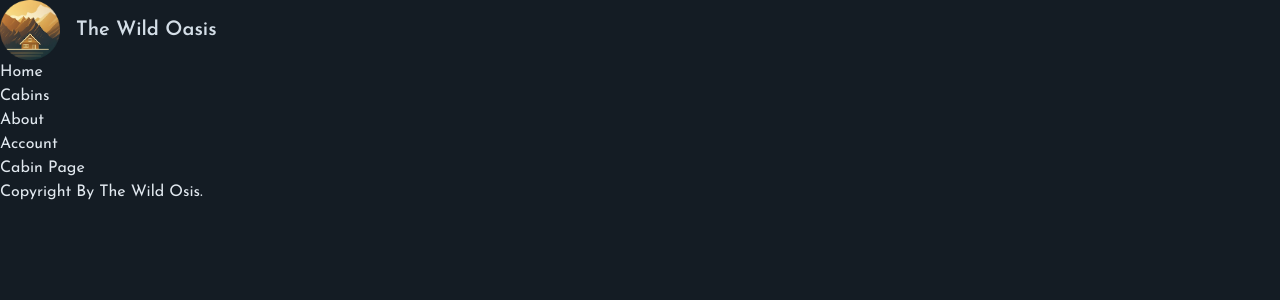
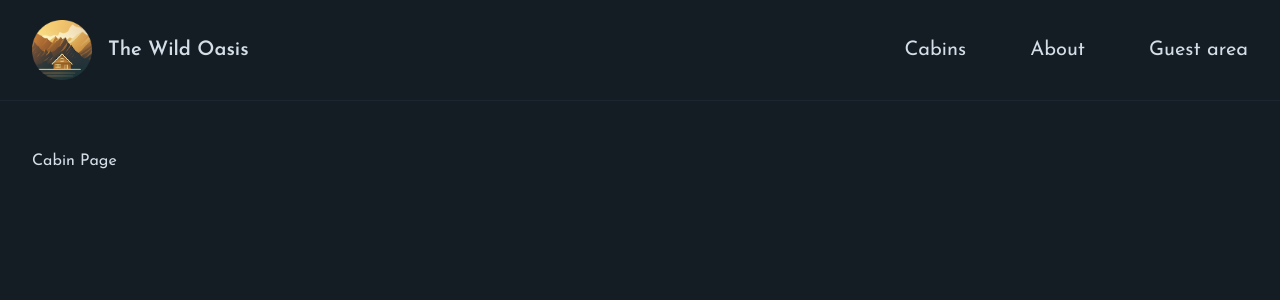
Before and after one commit to ashutosh-mishra-dev/learn-next.js-with-project-wild-osis-website-, a Next.js app: page /cabins in a window 1280 px wide. Shown: the top 300 px of the page. Built offline with nearby package versions, Linux system fonts and the light colour scheme.

Commit message:
Section 33 : Starting to Build the Wild Osis Website : improving the navigation and Root Layout

```diff
--- /dev/null
+++ b/src/app/_component/Header.js
@@ -0,0 +1,15 @@
+import Logo from "@/app/_component/Logo";
+import Navigation from "@/app/_component/Navigation";
+
+function Header() {
+  return (
+    <header className="border-b border-primary-900 px-8 py-5">
+      <div className="flex justify-between items-center max-w-7xl mx-auto">
+        <Logo />
+        <Navigation />
+      </div>
+    </header>
+  );
+}
+
+export default Header;
--- a/src/app/_component/Navigation.js
+++ b/src/app/_component/Navigation.js
@@ -2,19 +2,30 @@
 
 export default function Navigation() {
   return (
-    <ul>
+    <nav className="z-10 text-xl">
+      <ul className="flex gap-16 items-center">
         <li>
-        <Link href={"/"}>Home</Link>
+          <Link
+            href="/cabins"
+            className="hover:text-accent-400 transition-colors">
+            Cabins
+          </Link>
         </li>
         <li>
-        <Link href={"/cabins"}>Cabins</Link>
+          <Link
+            href="/about"
+            className="hover:text-accent-400 transition-colors">
+            About
+          </Link>
         </li>
         <li>
-        <Link href={"/about"}>About</Link>
-      </li>
-      <li>
-        <Link href={"/account"}>Account</Link>
+          <Link
+            href="/account"
+            className="hover:text-accent-400 transition-colors">
+            Guest area
+          </Link>
         </li>
       </ul>
+    </nav>
   );
 }
--- a/src/app/layout.js
+++ b/src/app/layout.js
@@ -1,5 +1,4 @@
-import Logo from "@/app/_component/Logo";
-import Navigation from "@/app/_component/Navigation";
+import Header from "./_component/Header";
 
 //hamne yha tailwind css apply kiya
 import "@/app/_styles/globals.css";
@@ -21,13 +20,11 @@
   return (
     <html lang="en">
       <body
-        className={`${josefin.className} bg-primary-950 text-primary-50 min-h-screen`}>
-        <header>
-          <Logo />
-          <Navigation />
-        </header>
-        <main>{children}</main>
-        <footer>Copyright By The Wild Osis.</footer>
+        className={`${josefin.className} antialiased bg-primary-950 text-primary-100 min-h-screen flex flex-col`}>
+        <Header />
+        <div className="flex-1 px-8 py-12">
+          <main className="max-w-7xl mx-auto">{children}</main>
+        </div>
       </body>
     </html>
   );
```
Also changed, not shown: githubData/githubRelated.txt. Lines whose indentation alone changed are shown as unchanged.
